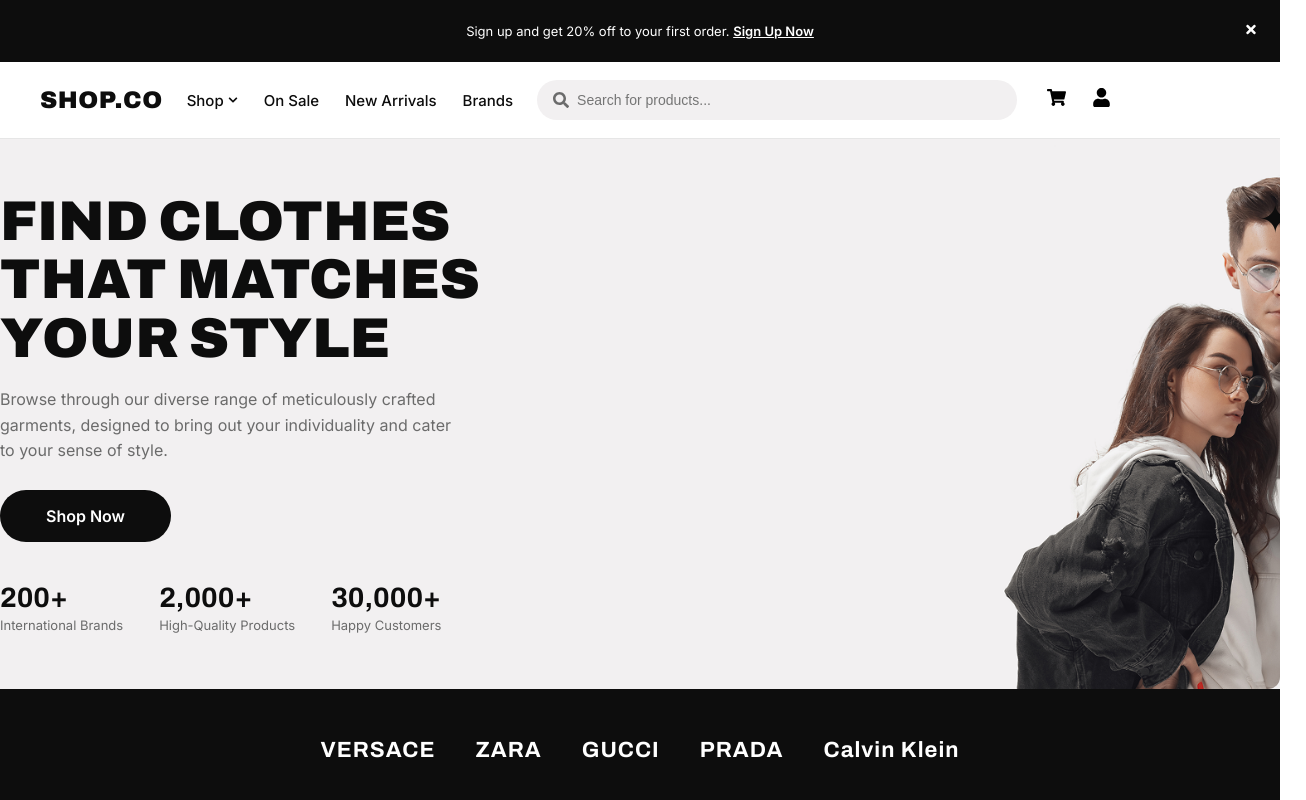
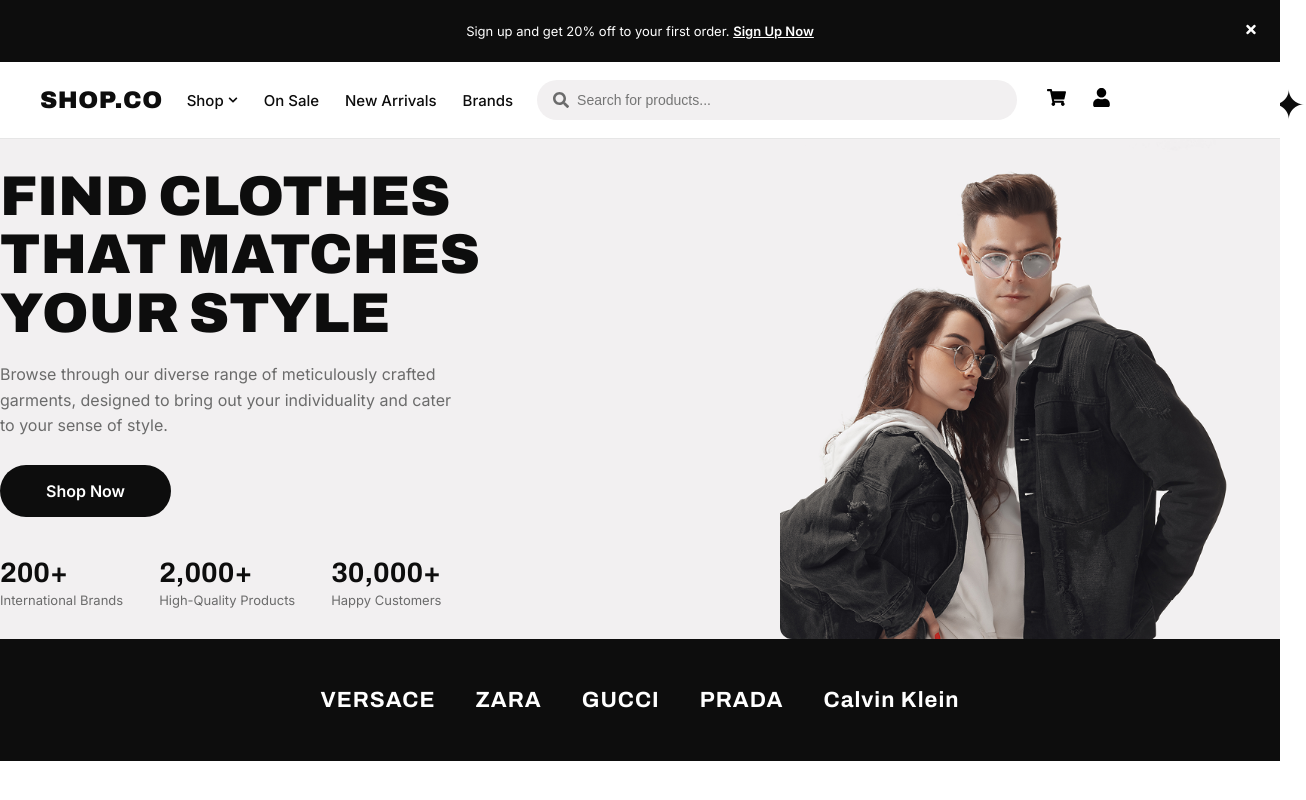
Before and after one commit to samadk34567l-stack/my-react-web, a React (Vite) app: page / in a window 1280 px wide. Shown: the top 800 px of the page, 1306 px wide, since content can reach past the window. Built offline with nearby package versions, Linux system fonts and the light colour scheme.

Commit message:
Update hero image styles in index.css
Adjusted the dimensions and positioning of the hero image.

```diff
--- a/src/index.css
+++ b/src/index.css
@@ -338,10 +338,9 @@
 }
 
 .hero-image {
-  position: relative;
   width: 100%;
-  max-width: 600px;
-  height: 550px;
+  max-width: 500px;
+  height: 500px;
   overflow: hidden;
   border-radius: var(--radius);
 }
@@ -350,8 +349,7 @@
   width: 100%;
   height: 100%;
   object-fit: cover;
-  object-position: center top;
-  display: block;
+  object-position: right center;
 }
 .hero-content {
   flex: 1;
```
